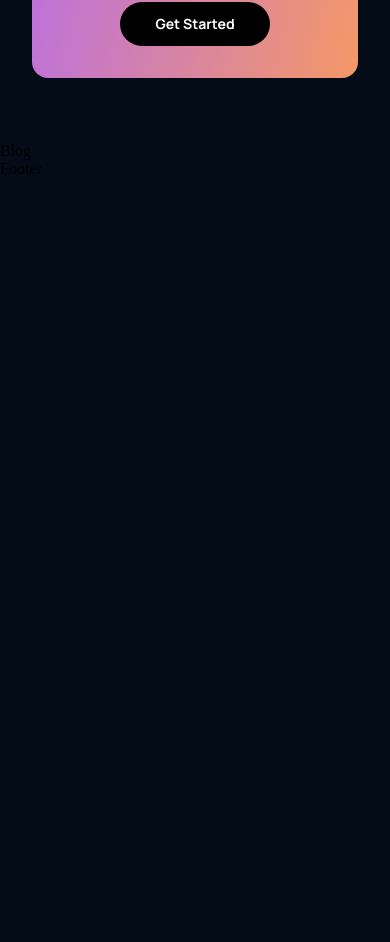
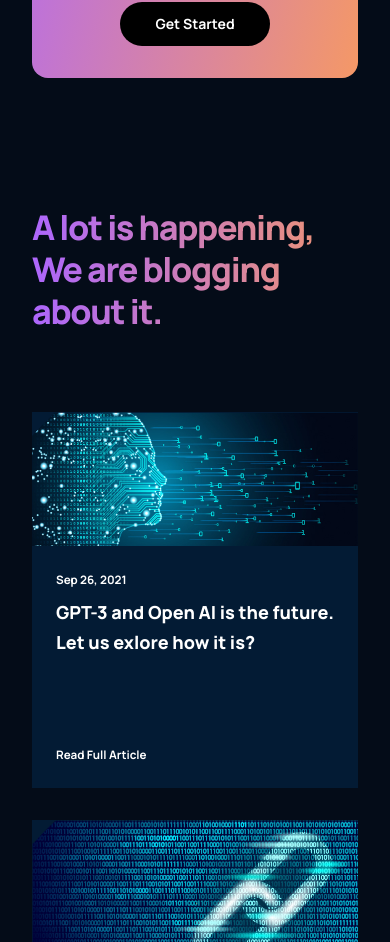
Before and after one commit to ysadiq/gpt3-ysm, a React (Create React App) app: page / in a window 390 px wide. Shown: the part 4664-5606 px from the top of the page. Before the commit the page ends 4842 px from the top, so only its background shows below. Built offline with nearby package versions, Linux system fonts and the light colour scheme.

Commit message:
Build article component + blog container

```diff
--- a/src/components/article/Article.jsx
+++ b/src/components/article/Article.jsx
@@ -1,9 +1,20 @@
 import React from 'react';
 import './article.css';
 
-const Article = () => {
+const Article = ({ imgUrl,  date, title }) => {
   return (
-    <div>Article</div>
+    <div className='gpt3__blog-container_article'>
+      <div className='gpt3__blog-container_article-image'>
+        <img src={imgUrl} alt='blog' />
+      </div>
+      <div className='gpt3__blog-container_article-content'>
+        <div>
+          <p>{date}</p>
+          <h3>{title}</h3>
+        </div>
+        <p>Read Full Article</p>
+      </div>
+    </div>
   )
 }
 
--- a/src/components/article/article.css
+++ b/src/components/article/article.css
@@ -0,0 +1,57 @@
+.gpt3__blog-container_article {
+    width: 100%;
+    height: 100%;
+
+    display: flex;
+    flex-direction: column;
+    background: var(--color-footer);
+}
+
+.gpt3__blog-container_article-image {
+    width: 100%;
+    height: 100%;
+    background: var(--color-footer);
+}
+
+.gpt3__blog-container_article img{
+    width: 100%;
+    height: 100%;
+}
+.gpt3__blog-container_article-content {
+    display: flex;
+    flex-direction: column;
+    justify-content: space-between;
+
+    padding: 1rem 1.5rem;
+    height: 100%;
+}
+
+.gpt3__blog-container_article-content p {
+    font-family: var(--font-family);
+    font-weight: bold;
+    font-size: 11.649px;
+    line-height: 35px;
+    color: #FFFFFF;
+}
+
+.gpt3__blog-container_article-content h3 {
+    font-family: var(--font-family);
+    font-weight: 800;
+    font-size: 25.11px;
+    line-height: 30px;
+    color: #FFFFFF;
+
+    margin-bottom: 5rem;
+    cursor: pointer;
+}
+
+.gpt3__blog-container_article-content p:last-child {
+    cursor: pointer;
+}
+
+@media screen and (max-width: 550px) {
+    .gpt3__blog-container_article-content h3 {
+        font-size: 18px;
+        line-height: 25p;
+    }
+}
--- a/src/containers/blog/Blog.jsx
+++ b/src/containers/blog/Blog.jsx
@@ -1,9 +1,26 @@
 import React from 'react';
+import { Article } from '../../components';
+import {blog01, blog02, blog03, blog04, blog05} from './imports';
 import './blog.css';
 
 const Blog = () => {
   return (
-    <div>Blog</div>
+    <div className='gpt3__blog section__padding' id='blog'>
+      <div className='gpt3__blog-heading'>
+        <h1 className='gradient__text'>A lot is happening, We are blogging about it.</h1>
+      </div>
+      <div className='gpt3__blog-container'>
+        <div className='gpt3__blog-container_groupA'>
+          <Article imgUrl={blog01} date='Sep 26, 2021' title='GPT-3 and Open  AI is the future. Let us exlore how it is?' />
+        </div>
+        <div className='gpt3__blog-container_groupB'>
+          <Article imgUrl={blog02} date='Sep 26, 2021' title='GPT-3 and Open  AI is the future. Let us exlore how it is?' />
+          <Article imgUrl={blog03} date='Sep 26, 2021' title='GPT-3 and Open  AI is the future. Let us exlore how it is?' />
+          <Article imgUrl={blog04} date='Sep 26, 2021' title='GPT-3 and Open  AI is the future. Let us exlore how it is?' />
+          <Article imgUrl={blog05} date='Sep 26, 2021' title='GPT-3 and Open  AI is the future. Let us exlore how it is?' />
+        </div>
+      </div>
+    </div>
   )
 }
 
--- a/src/containers/blog/blog.css
+++ b/src/containers/blog/blog.css
@@ -0,0 +1,80 @@
+.gpt3__blog {
+    display: flex;
+    flex-direction: column;
+}
+
+.gpt3__blog-heading {
+    width: 100%;
+    text-align: left;
+
+    margin-bottom: 5rem;
+}
+
+.gpt3__blog-heading h1 {
+    font-family: var(--font-family);
+    font-weight: 800;
+    font-size: 62px;
+    line-height: 75px;
+    letter-spacing: -0.04em;
+}
+
+.gpt3__blog-container {
+    display: flex;
+    flex-direction: row;
+}
+
+.gpt3__blog-container_groupA {
+    flex: 0.75;
+    margin-right: 2rem;
+}
+
+.gpt3__blog-container_groupB {
+    flex: 1;
+    display: grid;
+    grid-template-columns: repeat(2, 1fr);
+    grid-gap: 2rem;
+}
+
+@media screen and (max-width: 990px) {
+    .gpt3__blog-container {
+        flex-direction: column-reverse;
+    }
+
+
+    .gpt3__blog-container_groupA {
+        margin: 2rem 0;
+    }
+
+    .gpt3__blog-container_groupA
+    .gpt3__blog-container_article  {
+       width: 48%;
+    }
+
+    .gpt3__blog-container_groupA
+    .gpt3__blog-container_article-image {
+        height: 250px;
+    }
+}
+
+@media screen and (max-width: 700px) {
+    .gpt3__blog-container_groupB {
+        grid-template-columns: repeat(1, 1fr);
+    }
+
+    .gpt3__blog-container_groupA .gpt3__blog-container_article  {
+       width: 100%;
+    }
+
+    .gpt3__blog-heading h1 {
+        font-size: 46px;
+        line-height: 52px;
+    }
+}
+
+@media screen and (max-width: 550px) {
+    .gpt3__blog-heading h1 {
+        font-size: 34px;
+        line-height: 42px;
+    }
+
+}
--- /dev/null
+++ b/src/containers/blog/imports.js
@@ -0,0 +1,13 @@
+import blog01 from '../../assets/blog01.png';
+import blog02 from '../../assets/blog02.png';
+import blog03 from '../../assets/blog03.png';
+import blog04 from '../../assets/blog04.png';
+import blog05 from '../../assets/blog05.png';
+
+export {
+    blog01,
+    blog02,
+    blog03,
+    blog04,
+    blog05
+}
```
